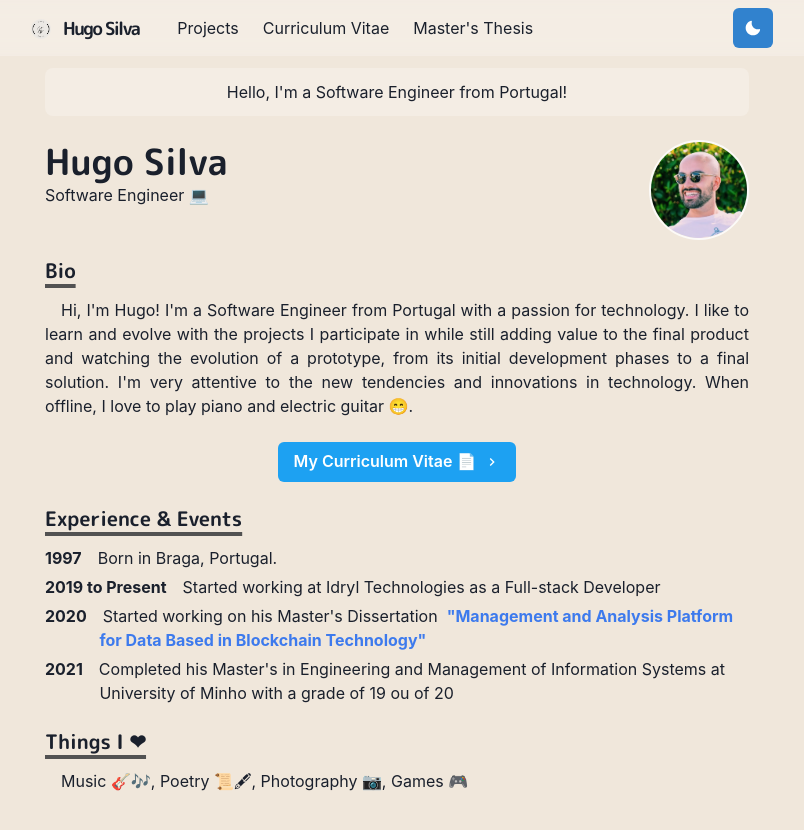
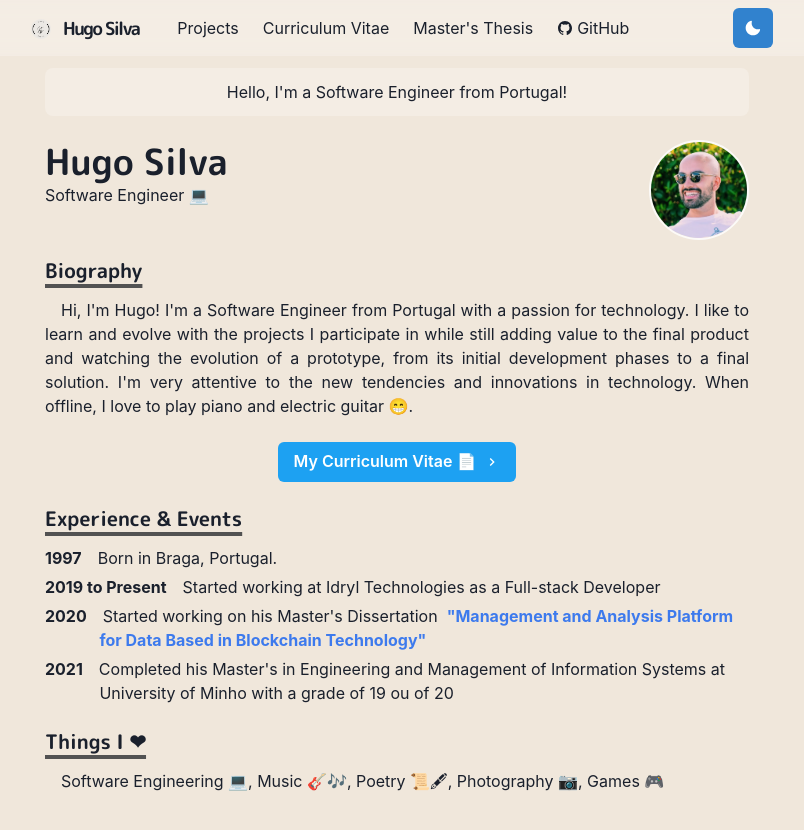
Before and after one commit to hugorithm/portfolio, a Next.js app: page / in a window 1280 px wide. Shown: the top 830 px of the page, without its empty margins (243-1047 px from the left). Built offline with nearby package versions, Linux system fonts and the light colour scheme.

Commit message:
add github logo

```diff
--- a/components/navbar.js
+++ b/components/navbar.js
@@ -16,21 +16,24 @@ import {
 } from "@chakra-ui/react";
 import { HamburgerIcon } from "@chakra-ui/icons";
 import ThemeToggleButton from "./theme-loggle-button";
+import { IoLogoGithub } from 'react-icons/io5'
 
-const LinkItem = ({ href, path, children }) => {
-    const active = path === href;
-    const inactiveColor = useColorModeValue('gray200', 'whiteAlpha.900');
+const LinkItem = ({ href, path, target, children, ...props }) => {
+    const active = path === href
+    const inactiveColor = useColorModeValue('gray200', 'whiteAlpha.900')
     return (
-        <NextLink href={href}>
+        <NextLink href={href} passHref scroll={false}>
             <Link
                 p={2}
-                bg={active ? 'glassTeal' : undefined}
+                bg={active ? 'grassTeal' : undefined}
                 color={active ? '#202023' : inactiveColor}
+                target={target}
+                {...props}
             >
                 {children}
             </Link>
         </NextLink>
-    );
+    )
 }
 
 const Navbar = props => {
@@ -55,16 +58,16 @@ const Navbar = props => {
             >
                 <Flex align="center" mr={5}>
                     <Heading as="h1" size="lg" letterSpacing={'tighter'}>
-                        <Logo/>
+                        <Logo />
                     </Heading>
                 </Flex>
                 <Stack
-                direction={{base: 'column', md: 'row'}}
-                display={{base: 'none', md:'flex'}}
-                width={{base: 'nfull', md:'auto'}}
-                alignItems="center"
-                flexGrow={1}
-                mt={{base: 4, nmd: 0}}
+                    direction={{ base: 'column', md: 'row' }}
+                    display={{ base: 'none', md: 'flex' }}
+                    width={{ base: 'nfull', md: 'auto' }}
+                    alignItems="center"
+                    flexGrow={1}
+                    mt={{ base: 4, nmd: 0 }}
                 >
                     <LinkItem href="/projects" path={path}>
                         Projects
@@ -75,15 +78,26 @@ const Navbar = props => {
                     <LinkItem href="/masters" path={path}>
                         Master&apos;s Thesis
                     </LinkItem>
-
+                    <LinkItem
+                        target="_blank"
+                        href="https://github.com/hugorithm"
+                        path={path}
+                        display="inline-flex"
+                        alignItems="center"
+                        style={{ gap: 4 }}
+                        pl={2}
+                    >
+                        <IoLogoGithub />
+                        GitHub
+                    </LinkItem>
                 </Stack>
                 <Box flex={1} align="right">
                     <ThemeToggleButton />
-                    <Box ml={2} display={{base: 'inline-block', md:'none'}}>
+                    <Box ml={2} display={{ base: 'inline-block', md: 'none' }}>
                         <Menu>
                             <MenuButton
                                 as={IconButton}
-                                icon={<HamburgerIcon/>}
+                                icon={<HamburgerIcon />}
                                 variant="outline"
                                 aria-label="Options"
                             />
@@ -101,6 +115,8 @@ const Navbar = props => {
                                     <MenuItem as={Link}>Projects</MenuItem>
                                 </NextLink>
                                 <MenuItem as={Link} href="https://github.com/hugorithm">
+                                    <IoLogoGithub />
+                                    &nbsp;
                                     GitHub
                                 </MenuItem>
                             </MenuList>
--- a/package.json
+++ b/package.json
@@ -19,7 +19,8 @@
     "framer-motion": "^5.6.0",
     "next": "^12.0.8",
     "react": "^17.0.2",
-    "react-dom": "^17.0.2"
+    "react-dom": "^17.0.2",
+    "react-icons": "^4.4.0"
   },
   "devDependencies": {
     "eslint": "^8.6.0",
--- a/pages/index.js
+++ b/pages/index.js
@@ -47,7 +47,7 @@ const Page = () => {
             </Box>
             <Section delay={0.1}>
                 <Heading as="h3" variant="section-title">
-                    Bio
+                    Biography
                 </Heading>
                 <Paragraph>
                     Hi, I'm Hugo! I'm a Software Engineer from Portugal with a passion for technology.
@@ -79,7 +79,7 @@ const Page = () => {
                 <BioSection>
                     <BioYear>2020</BioYear>
                     Started working on his Master&apos;s Dissertation &nbsp;
-                    <NextLink href="/documents/Master_Thesis.pdf" passHref>
+                    <NextLink href="/masters" passHref>
                         <Link><strong>"Management and Analysis Platform for Data Based in Blockchain Technology"</strong></Link>
                     </NextLink>
                 </BioSection>
@@ -94,7 +94,7 @@ const Page = () => {
                     Things I ❤
                 </Heading>
                 <Paragraph>
-                    Music 🎸🎶, Poetry 📜🖋, Photography 📷, Games 🎮
+                    Software Engineering 💻, Music 🎸🎶, Poetry 📜🖋, Photography 📷, Games 🎮
                 </Paragraph>
             </Section>
         </Container>
```
Also changed, not shown: public/images/github.png (added), 1 other file (tests, documents, lock files or other folders).
